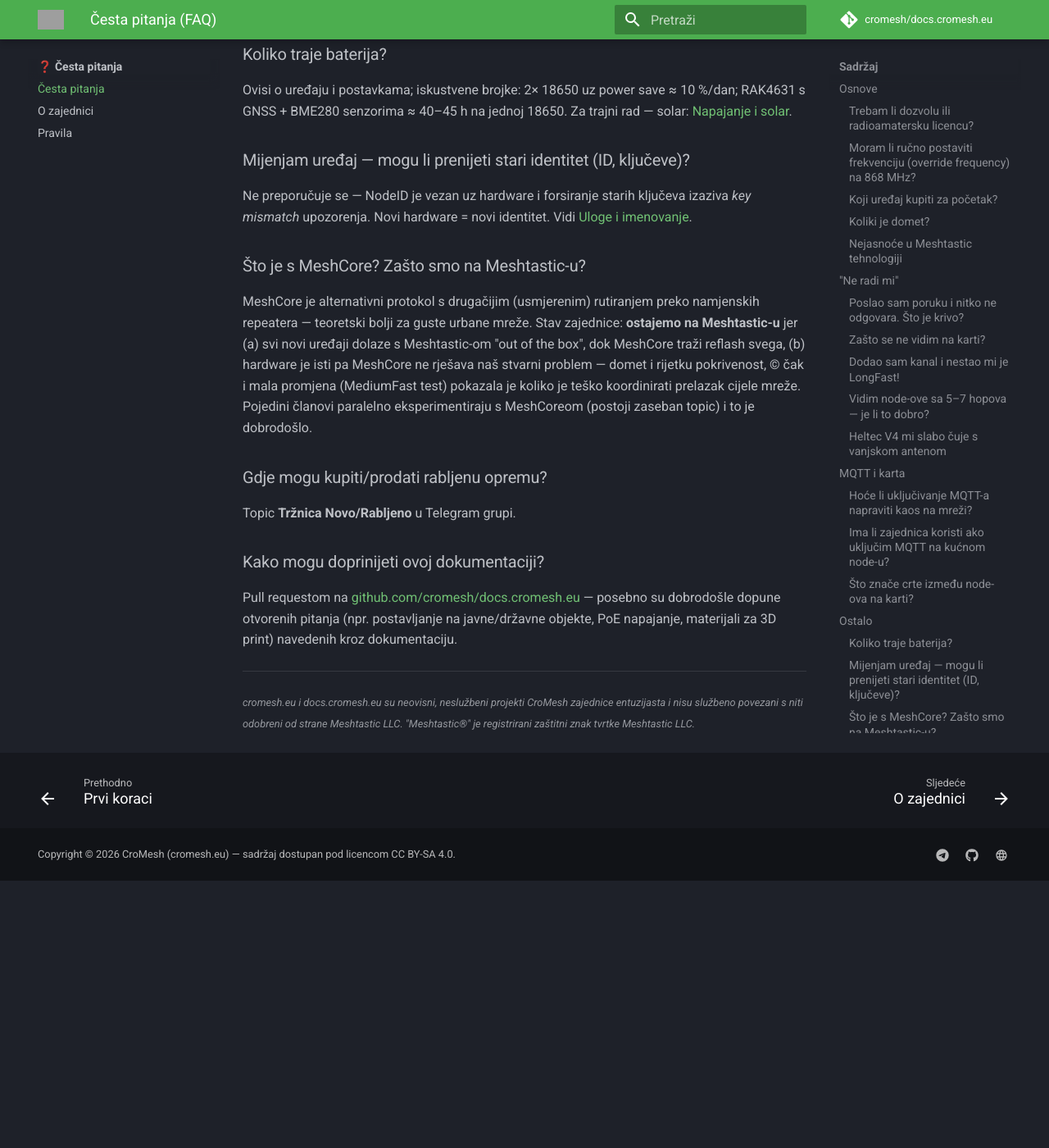
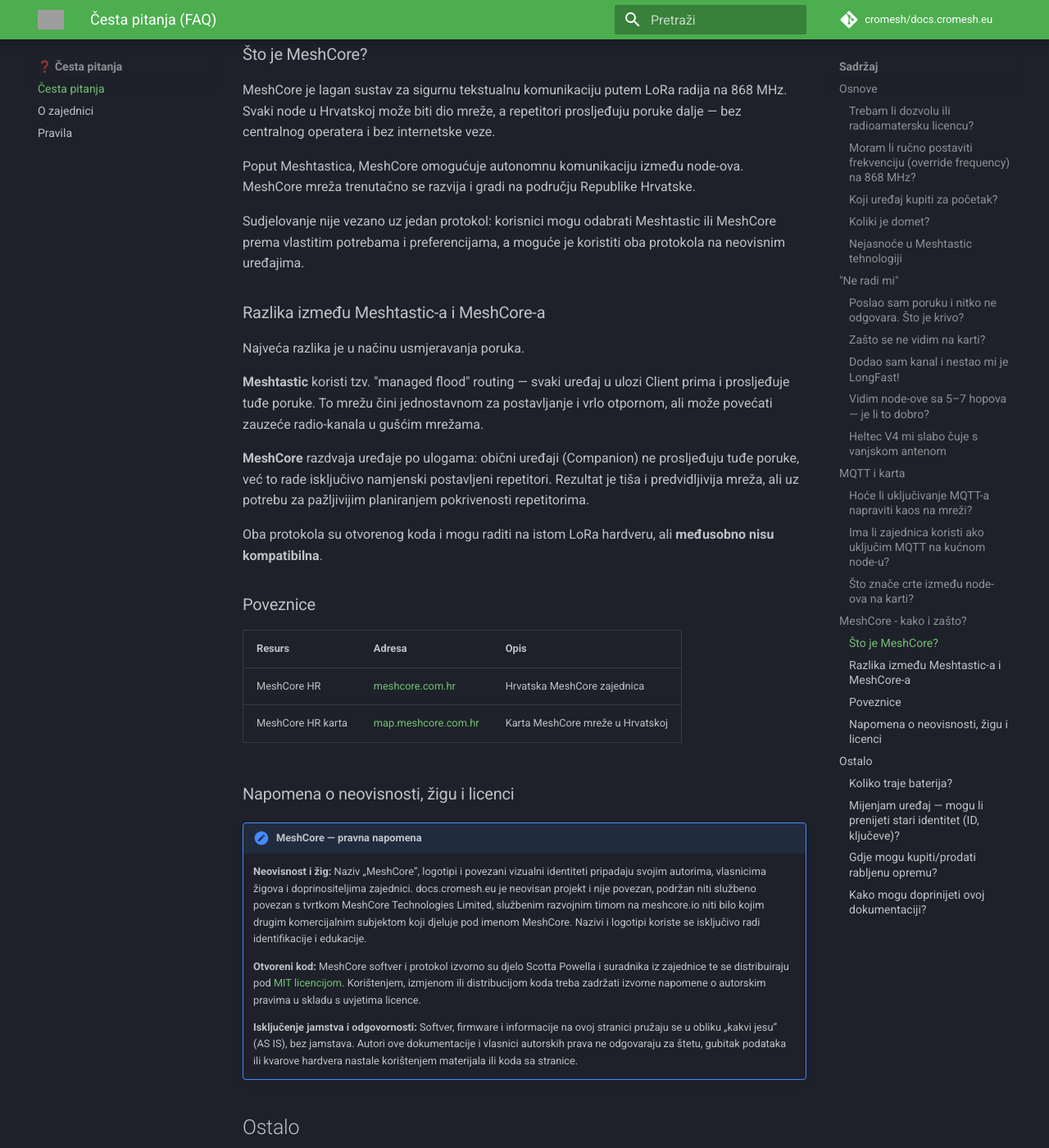
Before and after one commit to cromesh/docs.cromesh.eu, an MkDocs documentation site: the page built from docs/faq.md, in a window 1280 px wide and 1400 px high, scrolled down 2815 px. Shown: the whole window at 82% size. Built offline with MkDocs 1.6.1 and Material for MkDocs 9.7.7, drawn with Linux system fonts in a browser that asks for light colours; comment, search, counter and statistics services are not loaded; before the commit the page ends 3889 px from its top, so only the background shows below that; grey boxes are pictures that could not be loaded.

Commit message:
v3.4.2: ChatGPT migration & restructure FAQ and revise MeshCore documentation

```diff
--- a/docs/faq.md
+++ b/docs/faq.md
@@ -114,6 +114,63 @@
 Da se ti node-ovi **relativno često čuju**. Ne znači da su u savršenom kontaktu u svakom
 trenutku.
 
+## MeshCore - kako i zašto?
+
+### Što je MeshCore?
+
+MeshCore je lagan sustav za sigurnu tekstualnu komunikaciju putem LoRa radija na
+868 MHz. Svaki node u Hrvatskoj može biti dio mreže, a repetitori prosljeđuju poruke
+dalje — bez centralnog operatera i bez internetske veze.
+
+Poput Meshtastica, MeshCore omogućuje autonomnu komunikaciju između node-ova. MeshCore
+mreža trenutačno se razvija i gradi na području Republike Hrvatske.
+
+Sudjelovanje nije vezano uz jedan protokol: korisnici mogu odabrati Meshtastic ili
+MeshCore prema vlastitim potrebama i preferencijama, a moguće je koristiti oba protokola
+na neovisnim uređajima.
+
+### Razlika između Meshtastic-a i MeshCore-a
+
+Najveća razlika je u načinu usmjeravanja poruka.
+
+**Meshtastic** koristi tzv. "managed flood" routing — svaki uređaj u ulozi Client prima
+i prosljeđuje tuđe poruke. To mrežu čini jednostavnom za postavljanje i vrlo otpornom,
+ali može povećati zauzeće radio-kanala u gušćim mrežama.
+
+**MeshCore** razdvaja uređaje po ulogama: obični uređaji (Companion) ne prosljeđuju tuđe
+poruke, već to rade isključivo namjenski postavljeni repetitori. Rezultat je tiša i
+predvidljivija mreža, ali uz potrebu za pažljivijim planiranjem pokrivenosti repetitorima.
+
+Oba protokola su otvorenog koda i mogu raditi na istom LoRa hardveru, ali
+**međusobno nisu kompatibilna**.
+
+### Poveznice
+
+| Resurs | Adresa | Opis |
+|---|---|---|
+| MeshCore HR | [meshcore.com.hr](https://meshcore.com.hr/) | Hrvatska MeshCore zajednica |
+| MeshCore HR karta | [map.meshcore.com.hr](https://map.meshcore.com.hr/) | Karta MeshCore mreže u Hrvatskoj |
+
+### Napomena o neovisnosti, žigu i licenci
+
+!!! note "MeshCore — pravna napomena"
+    **Neovisnost i žig:** Naziv „MeshCore”, logotipi i povezani vizualni identiteti
+    pripadaju svojim autorima, vlasnicima žigova i doprinositeljima zajednici.
+    docs.cromesh.eu je neovisan projekt i nije povezan, podržan niti službeno povezan
+    s tvrtkom MeshCore Technologies Limited, službenim razvojnim timom na meshcore.io
+    niti bilo kojim drugim komercijalnim subjektom koji djeluje pod imenom MeshCore.
+    Nazivi i logotipi koriste se isključivo radi identifikacije i edukacije.
+
+    **Otvoreni kod:** MeshCore softver i protokol izvorno su djelo Scotta Powella i
+    suradnika iz zajednice te se distribuiraju pod [MIT licencijom](https://github.com/meshcore-dev/MeshCore/blob/main/license.txt).
+    Korištenjem, izmjenom ili distribucijom koda treba zadržati izvorne napomene o
+    autorskim pravima u skladu s uvjetima licence.
+
+    **Isključenje jamstva i odgovornosti:** Softver, firmware i informacije na ovoj
+    stranici pružaju se u obliku „kakvi jesu” (AS IS), bez jamstava. Autori ove
+    dokumentacije i vlasnici autorskih prava ne odgovaraju za štetu, gubitak podataka
+    ili kvarove hardvera nastale korištenjem materijala ili koda sa stranice.
+
 ## Ostalo
 
 ### Koliko traje baterija?
@@ -128,16 +185,6 @@
 *key mismatch* upozorenja. Novi hardware = novi identitet. Vidi
 [Uloge i imenovanje](mreza/uloge-i-imenovanje.md).
 
-### Što je s MeshCore? Zašto smo na Meshtastic-u?
-
-MeshCore je alternativni protokol s drugačijim (usmjerenim) rutiranjem preko namjenskih
-repeatera — teoretski bolji za guste urbane mreže. Stav zajednice: **ostajemo na
-Meshtastic-u** jer (a) svi novi uređaji dolaze s Meshtastic-om "out of the box", dok
-MeshCore traži reflash svega, (b) hardware je isti pa MeshCore ne rješava naš stvarni
-problem — domet i rijetku pokrivenost, (c) čak i mala promjena (MediumFast test)
-pokazala je koliko je teško koordinirati prelazak cijele mreže. Pojedini članovi
-paralelno eksperimentiraju s MeshCoreom (postoji zaseban topic) i to je dobrodošlo.
-
 ### Gdje mogu kupiti/prodati rabljenu opremu?
 
 Topic **Tržnica Novo/Rabljeno** u Telegram grupi.
--- a/mkdocs.yml
+++ b/mkdocs.yml
@@ -2,7 +2,6 @@
 site_description: Dokumentacija za CroMesh mrežu i Meshtastic konfiguraciju
 site_author: CroMesh zajednica
 site_url: https://docs.cromesh.eu
-
 repo_name: cromesh/docs.cromesh.eu
 repo_url: https://github.com/cromesh/docs.cromesh.eu
 nav:
@@ -14,7 +13,6 @@
     - Česta pitanja: faq.md
     - O zajednici: zajednica/o-zajednici.md
     - Pravila: zajednica/pravila.md
-    - MeshCore: meshcore/index.md
   - ⚙️ Postavke:
     - Postavke: postavke/index.md
     - Prvi koraci: postavke/prvi-koraci.md  # namjerno duplicirano i pod Početak
@@ -51,34 +49,21 @@
   logo: assets/logo.png
   favicon: assets/logo.png
   features:
-    # --- Navigation behavior ---
     - content.action.edit
     - content.action.view
     - content.code.annotate
     - content.code.copy
-    # - content.code.select
-    # - content.footnote.tooltips
-    # - content.tabs.link
     - content.tooltips
-    # - header.autohide
-    # - navigation.expand
     - navigation.footer
     - navigation.indexes
-    # - navigation.instant
-    # - navigation.instant.prefetch
-    # - navigation.instant.progress
-    # - navigation.prune
     - navigation.sections
     - navigation.tabs
-    # - navigation.tabs.sticky
     - navigation.top
     - navigation.tracking
     - search.highlight
     - search.share
     - search.suggest
     - toc.follow
-    # - toc.integrate
-
   palette:
     scheme: slate
     primary: green
@@ -87,7 +72,6 @@
   font:
     text: Roboto
     code: Roboto Mono
-
 markdown_extensions:
   - abbr
   - admonition
@@ -136,7 +120,6 @@
   - pymdownx.tasklist:
       custom_checkbox: true
   - pymdownx.tilde
-
 plugins:
   - search:
       lang: en
```
Also changed, not shown: README.md (+81 -159 lines), docs/meshcore/index.md (+7 -27 lines).
